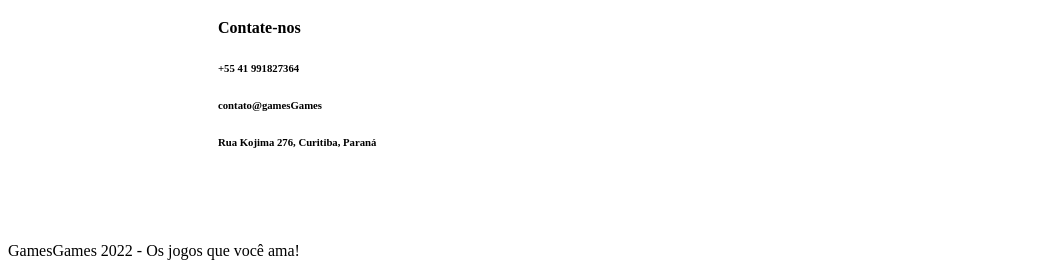
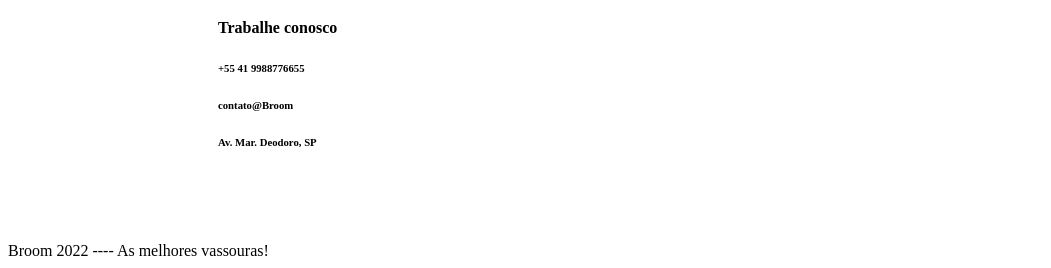
Before and after one commit to nathankaique/broom-2-, a plain HTML site: page index.html in a window 1280 px wide. Shown: the part 3189-3457 px from the top of the page, without its empty margins (0-1051 px from the left). Drawn offline with Linux system fonts and the light colour scheme.

Commit message:
Update index.html
Trabalhe conosco

```diff
--- a/index.html
+++ b/index.html
@@ -114,16 +114,16 @@
             </div>
           </div>
             <div class="footer-contact">
-              <h4>Contate-nos</h4>
-              <h6>+55 41 991827364</h6>
-              <h6>contato@gamesGames</h6>
-              <h6>Rua Kojima 276, Curitiba, Paraná</h6>
+              <h4>Trabalhe conosco</h4>
+              <h6>+55 41 9988776655</h6>
+              <h6>contato@Broom</h6>
+              <h6>Av. Mar. Deodoro, SP</h6>
             </div>
           </div>
         </div>
       </div>
       <div class="last">
-        GamesGames 2022 - Os jogos que você ama!
+        Broom 2022 ---- As melhores vassouras!
       </div>
     </footer>
   </body>
```
